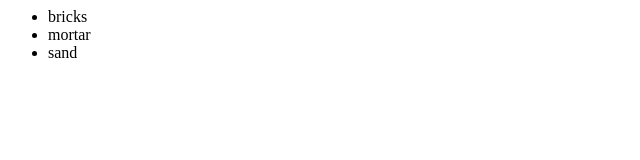
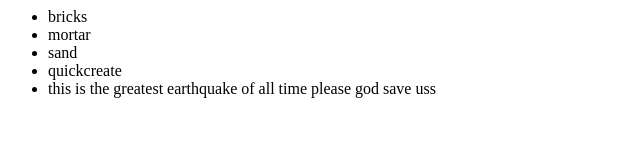
Before and after one commit to Jenishgithub/newGitTest, a plain HTML site: page index.html in a window 1280 px wide. Shown: the whole page, without its empty margins (0-640 px from the left). Drawn offline with Linux system fonts and the light colour scheme.

Commit message:
made earthquake changes

```diff
--- a/index.html
+++ b/index.html
@@ -5,7 +5,8 @@
 <li>bricks</li>
 <li>mortar</li>
 <li>sand</li>
-
+<li>quickcreate</li>
+<li>this is the greatest earthquake of all time please god save uss</li>
 </ul>
 </div>
 
```
